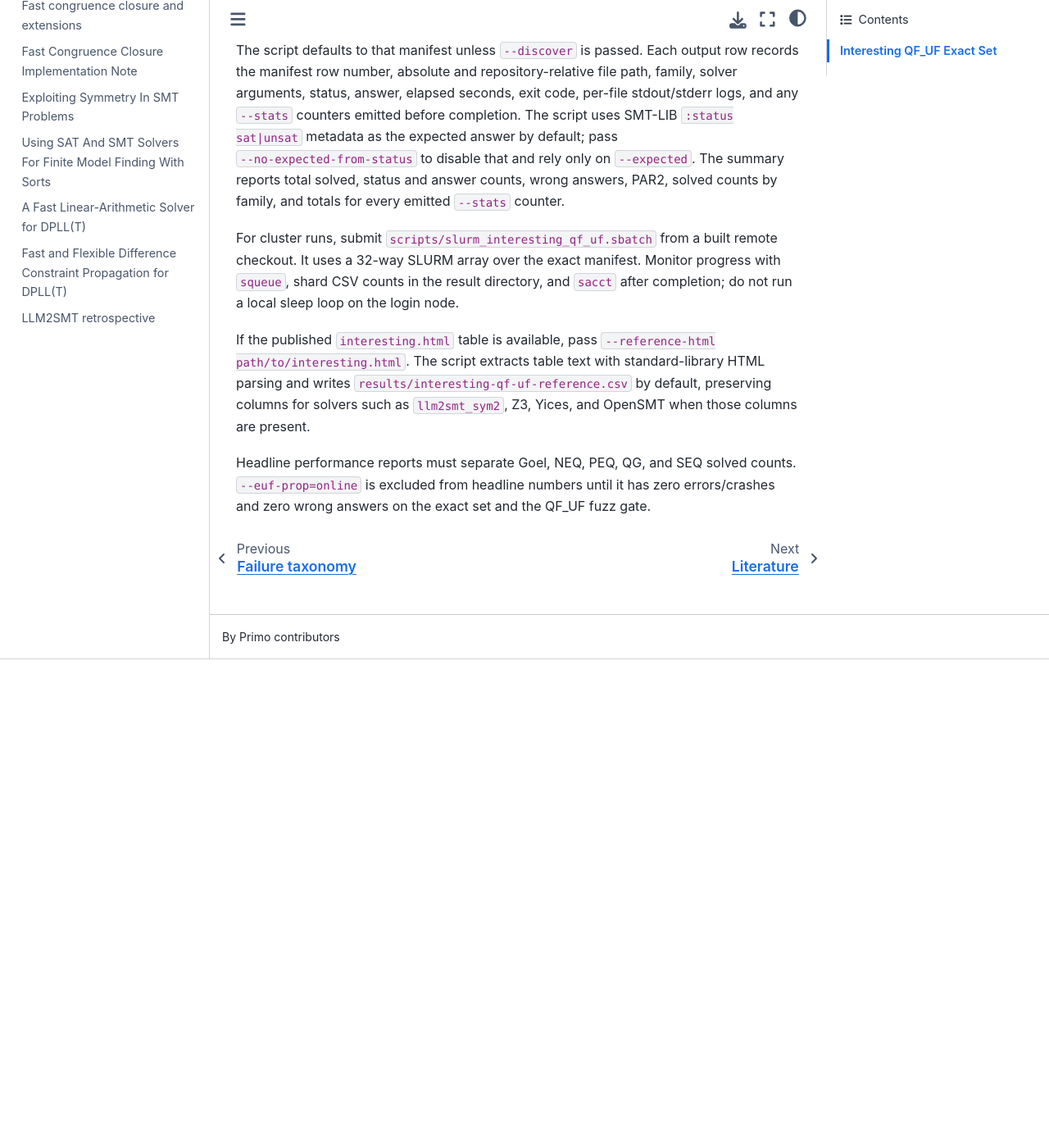
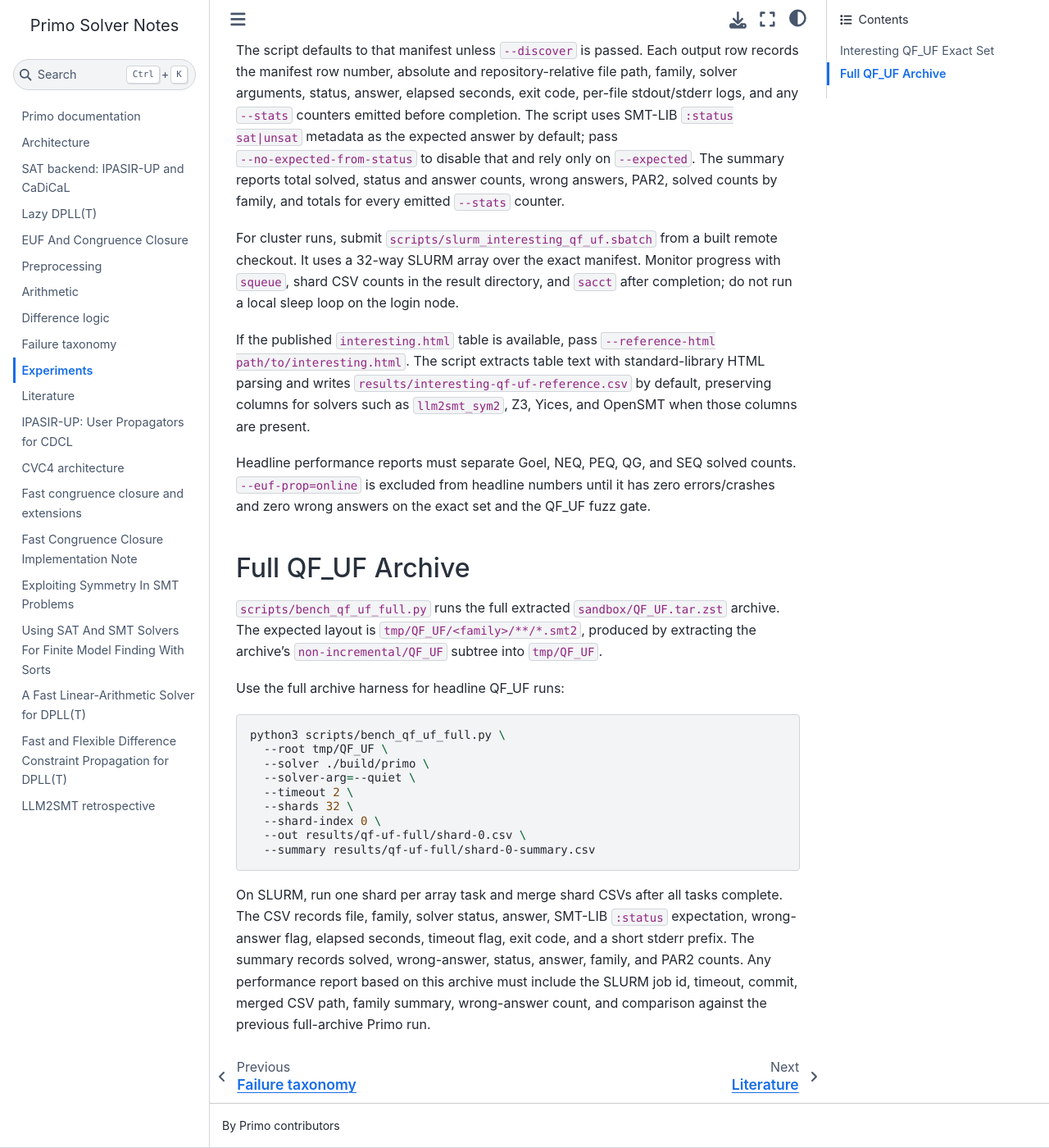
Before and after one commit to primo-solver/primo, a Jupyter Book: the page built from docs/experiments.md, in a window 1280 px wide and 1400 px high, scrolled down 596 px. Shown: the whole window at 82% size. Built offline with Jupyter Book 1.0.4 settings and Sphinx 7.4.7 and the Sphinx Book theme 1.1.4, drawn with Linux system fonts in a browser that asks for light colours; before the commit the page ends 1364 px from its top, so only the background shows below that.

Commit message:
Document full QF_UF benchmark harness

````diff
--- a/docs/experiments.md
+++ b/docs/experiments.md
@@ -47,3 +47,32 @@
 Headline performance reports must separate Goel, NEQ, PEQ, QG, and SEQ solved
 counts. `--euf-prop=online` is excluded from headline numbers until it has zero
 errors/crashes and zero wrong answers on the exact set and the QF_UF fuzz gate.
+
+## Full QF_UF Archive
+
+`scripts/bench_qf_uf_full.py` runs the full extracted `sandbox/QF_UF.tar.zst`
+archive. The expected layout is `tmp/QF_UF/<family>/**/*.smt2`, produced by
+extracting the archive's `non-incremental/QF_UF` subtree into `tmp/QF_UF`.
+
+Use the full archive harness for headline QF_UF runs:
+
+```bash
+python3 scripts/bench_qf_uf_full.py \
+  --root tmp/QF_UF \
+  --solver ./build/primo \
+  --solver-arg=--quiet \
+  --timeout 2 \
+  --shards 32 \
+  --shard-index 0 \
+  --out results/qf-uf-full/shard-0.csv \
+  --summary results/qf-uf-full/shard-0-summary.csv
+```
+
+On SLURM, run one shard per array task and merge shard CSVs after all tasks
+complete. The CSV records file, family, solver status, answer, SMT-LIB
+`:status` expectation, wrong-answer flag, elapsed seconds, timeout flag, exit
+code, and a short stderr prefix. The summary records solved, wrong-answer,
+status, answer, family, and PAR2 counts. Any performance report based on this
+archive must include the SLURM job id, timeout, commit, merged CSV path, family
+summary, wrong-answer count, and comparison against the previous full-archive
+Primo run.
````
